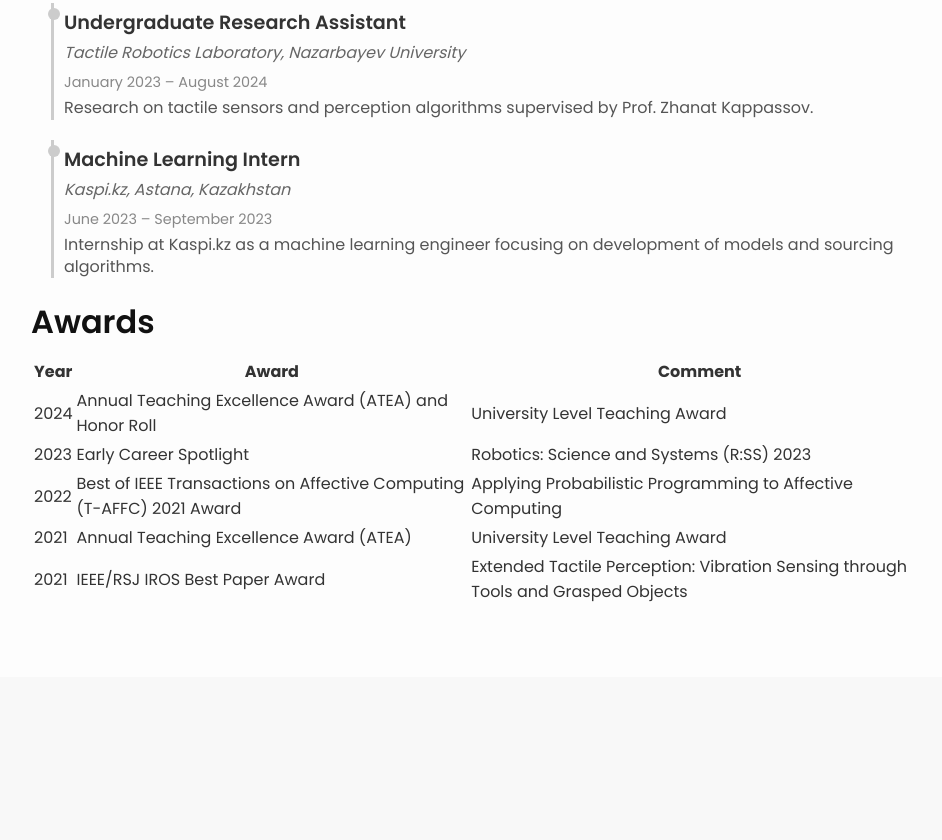
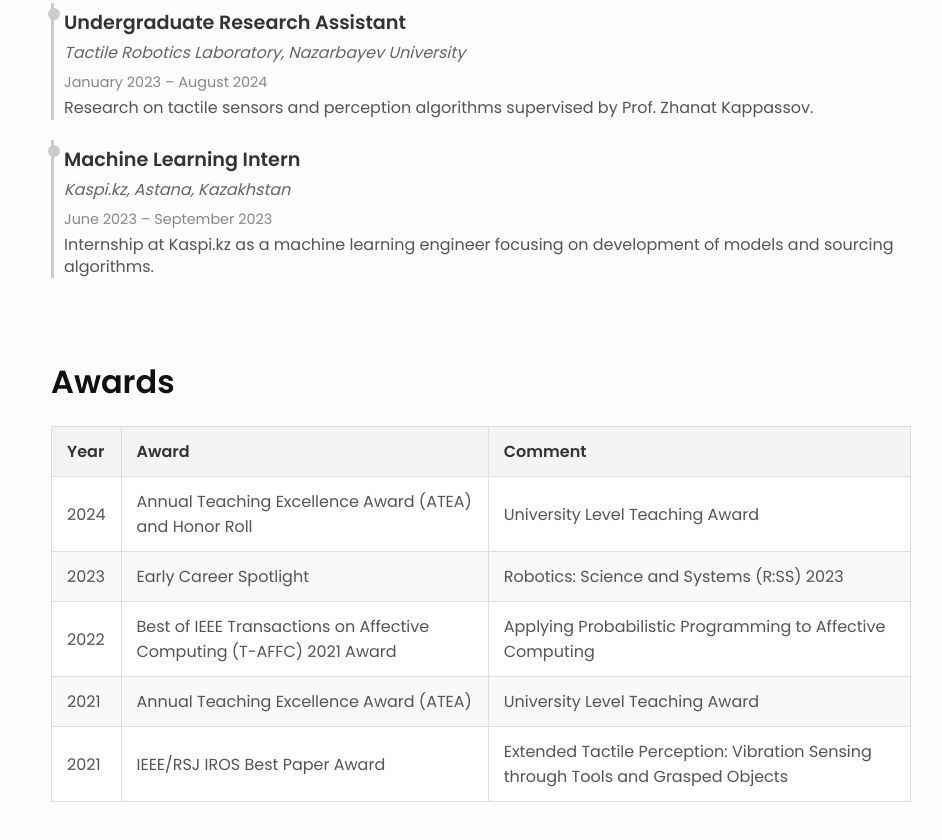
Before and after one commit to TleukhanDMussin/tleukhandmussin.github.io, a plain HTML site: page cv.html in a window 1280 px wide. Shown: the part 1325-2165 px from the top of the page, without its empty margins (159-1101 px from the left). Before the commit the page ends 2002 px from the top, so only its background shows below. Drawn offline with Linux system fonts and the light colour scheme.

Commit message:
Update style.css

```diff
--- a/style.css
+++ b/style.css
@@ -169,3 +169,46 @@ p {
     font-size: 1.8rem; /* Set the font size for all paragraphs */
     line-height: 1.6; /* Adjust line height for better readability */
 }
+
+
+/*Awards section*/
+.awards-section {
+    margin-top: 40px;
+    padding: 20px;
+}
+
+.awards-section h2 {
+    font-size: 2rem;
+    margin-bottom: 20px;
+    text-align: left;
+}
+
+.awards-table {
+    width: 100%;
+    border-collapse: collapse;
+    margin-top: 10px;
+}
+
+.awards-table th, .awards-table td {
+    padding: 12px 15px;
+    border: 1px solid #ddd;
+    text-align: left;
+}
+
+.awards-table th {
+    background-color: #f4f4f4;
+    font-weight: 600;
+}
+
+.awards-table tr:nth-child(even) {
+    background-color: #f9f9f9; /* Light grey for even rows */
+}
+
+.awards-table tr:nth-child(odd) {
+    background-color: #fff; /* White for odd rows */
+}
+
+.awards-table td {
+    font-size: 1rem;
+    color: #555;
+}
```
